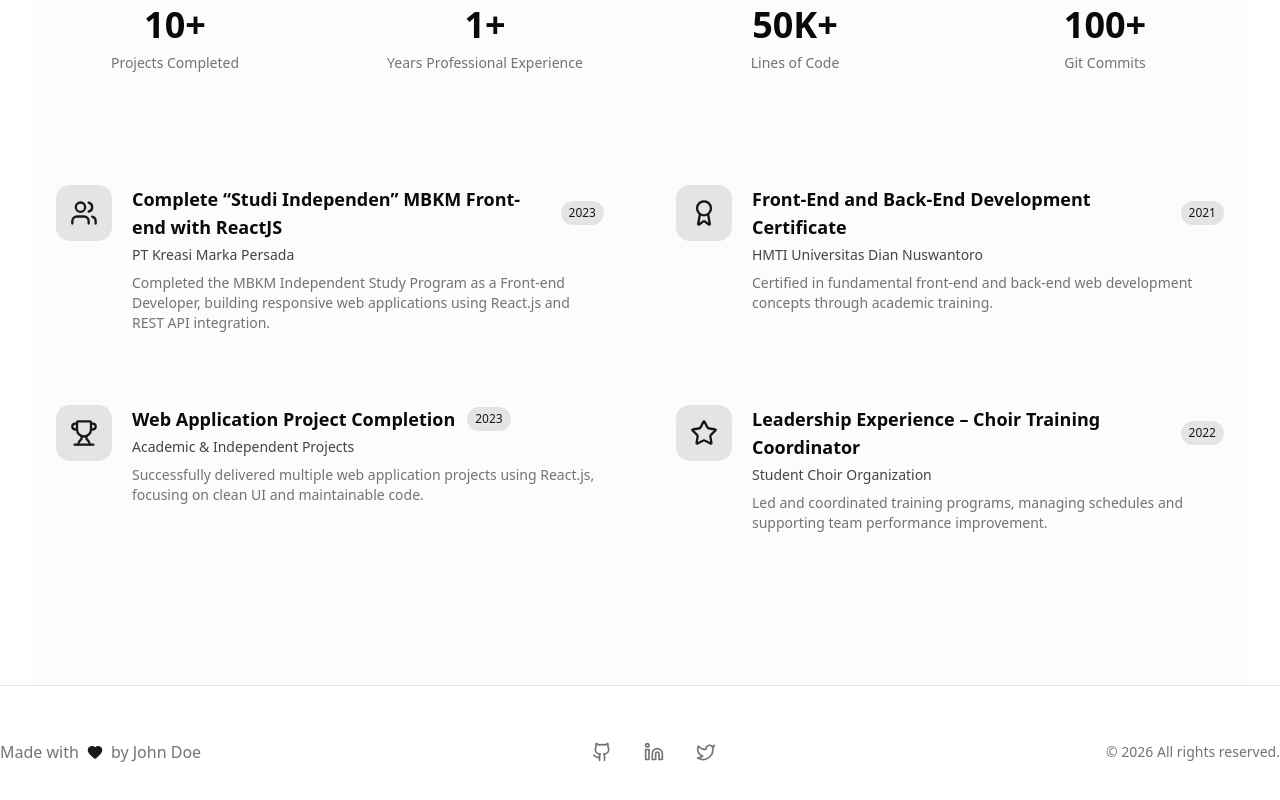
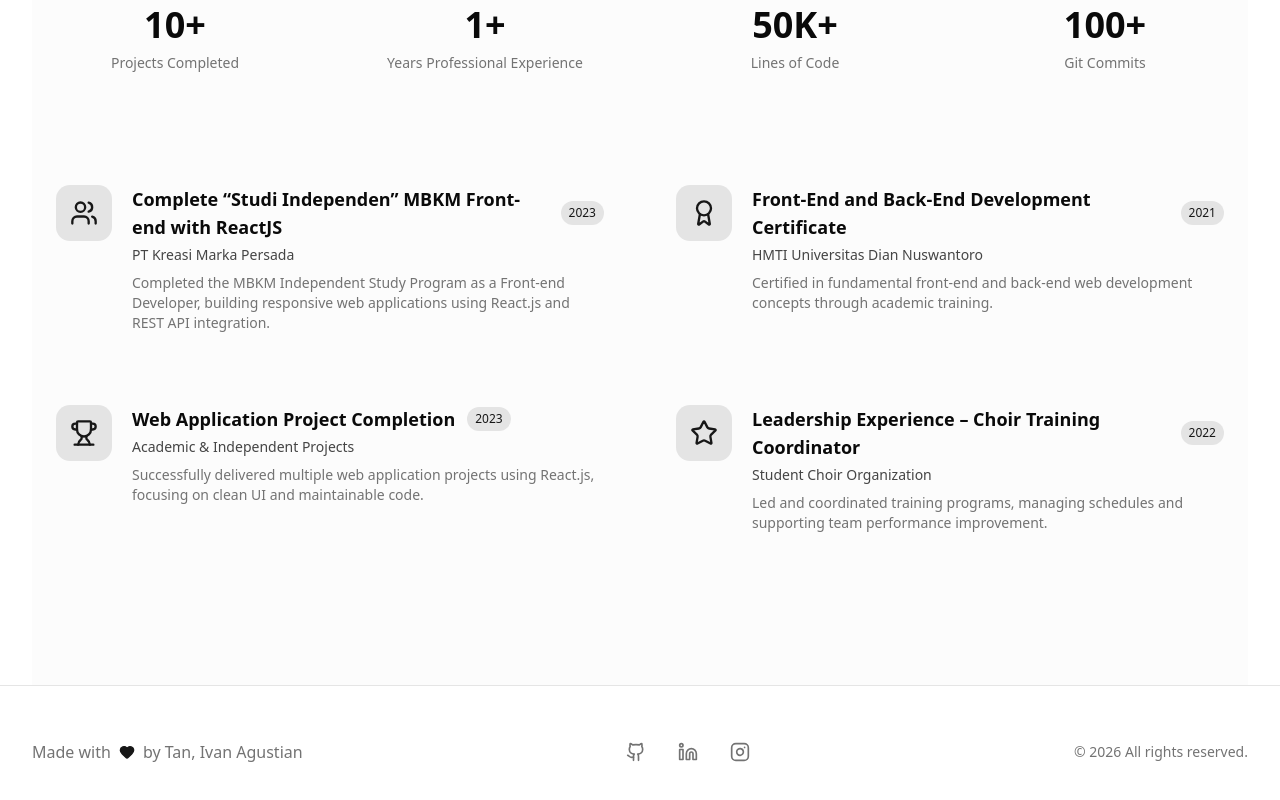
Before and after one commit to TanIvanAgustian/my-portofolio, a Next.js app: page / in a window 1280 px wide. Shown: the part 4245-5045 px from the top of the page. Built offline with nearby package versions, Linux system fonts and the light colour scheme.

Commit message:
fix: footer link

```diff
--- a/src/components/Footer.tsx
+++ b/src/components/Footer.tsx
@@ -1,21 +1,21 @@
-import { Github, Linkedin, Twitter, Heart } from "lucide-react";
+import { Github, Linkedin, Twitter, Heart, Instagram } from "lucide-react";
 
 const Footer = () => {
   const currentYear = new Date().getFullYear();
 
   return (
-    <footer className="py-12 border-t border-border">
+    <footer className="py-12 border-t border-border px-8">
       <div className="section-container">
         <div className="flex flex-col md:flex-row items-center justify-between gap-6">
           <div className="flex items-center gap-2 text-muted-foreground">
             <span>Made with</span>
             <Heart className="w-4 h-4 text-primary fill-primary" />
-            <span>by John Doe</span>
+            <span>by Tan, Ivan Agustian</span>
           </div>
 
           <div className="flex items-center gap-4">
             <a
-              href="https://github.com"
+              href="https://github.com/TanIvanAgustian"
               target="_blank"
               rel="noopener noreferrer"
               className="p-2 rounded-lg hover:bg-secondary transition-colors text-muted-foreground hover:text-foreground"
@@ -23,7 +23,7 @@ const Footer = () => {
               <Github className="w-5 h-5" />
             </a>
             <a
-              href="https://linkedin.com"
+              href="https://www.linkedin.com/in/tan-ivan-agustian-33b742232/"
               target="_blank"
               rel="noopener noreferrer"
               className="p-2 rounded-lg hover:bg-secondary transition-colors text-muted-foreground hover:text-foreground"
@@ -31,12 +31,12 @@ const Footer = () => {
               <Linkedin className="w-5 h-5" />
             </a>
             <a
-              href="https://twitter.com"
+              href="https://www.instagram.com/tan_ivanagustian/"
               target="_blank"
               rel="noopener noreferrer"
               className="p-2 rounded-lg hover:bg-secondary transition-colors text-muted-foreground hover:text-foreground"
             >
-              <Twitter className="w-5 h-5" />
+              <Instagram className="w-5 h-5" />
             </a>
           </div>
 
```
